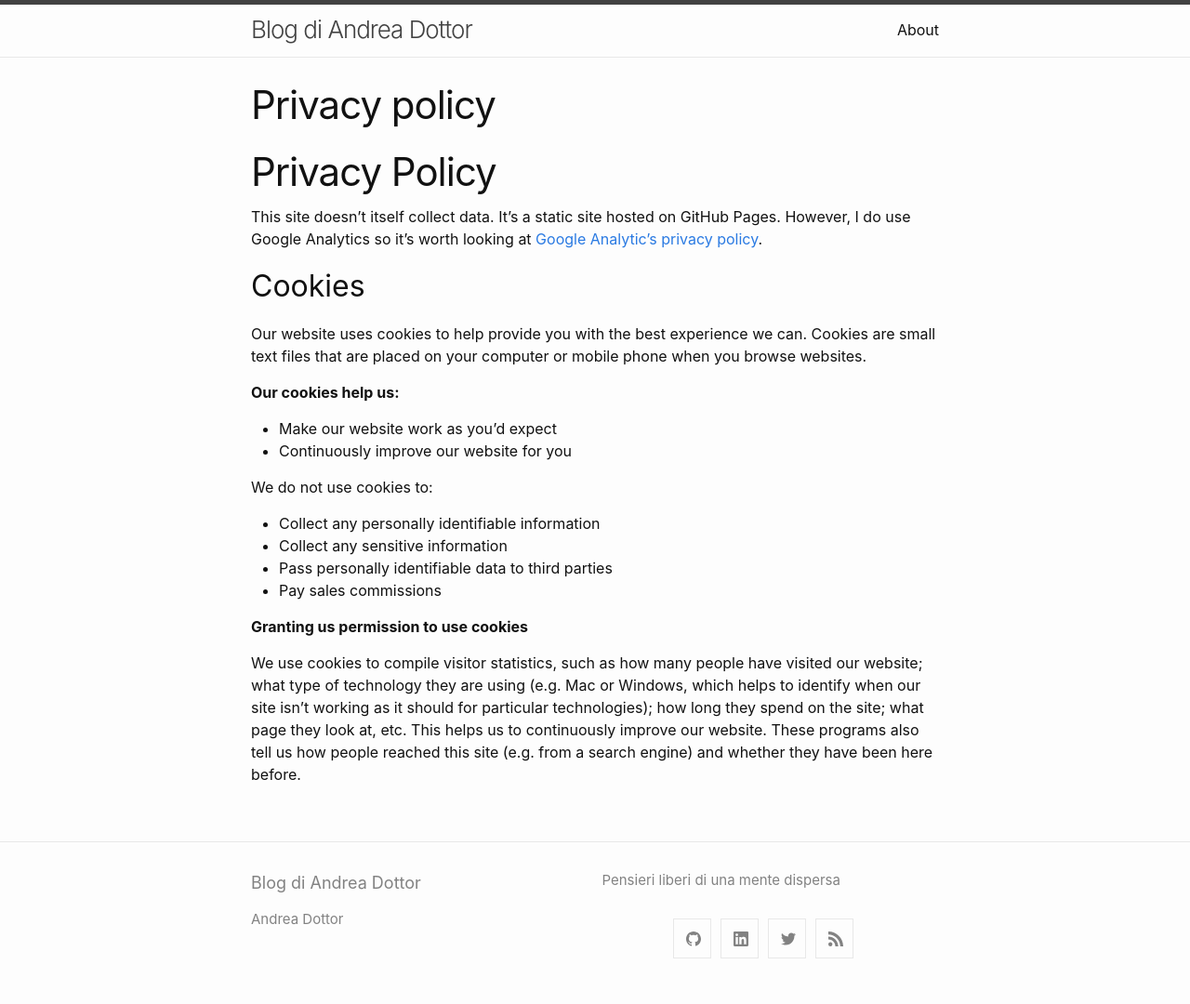
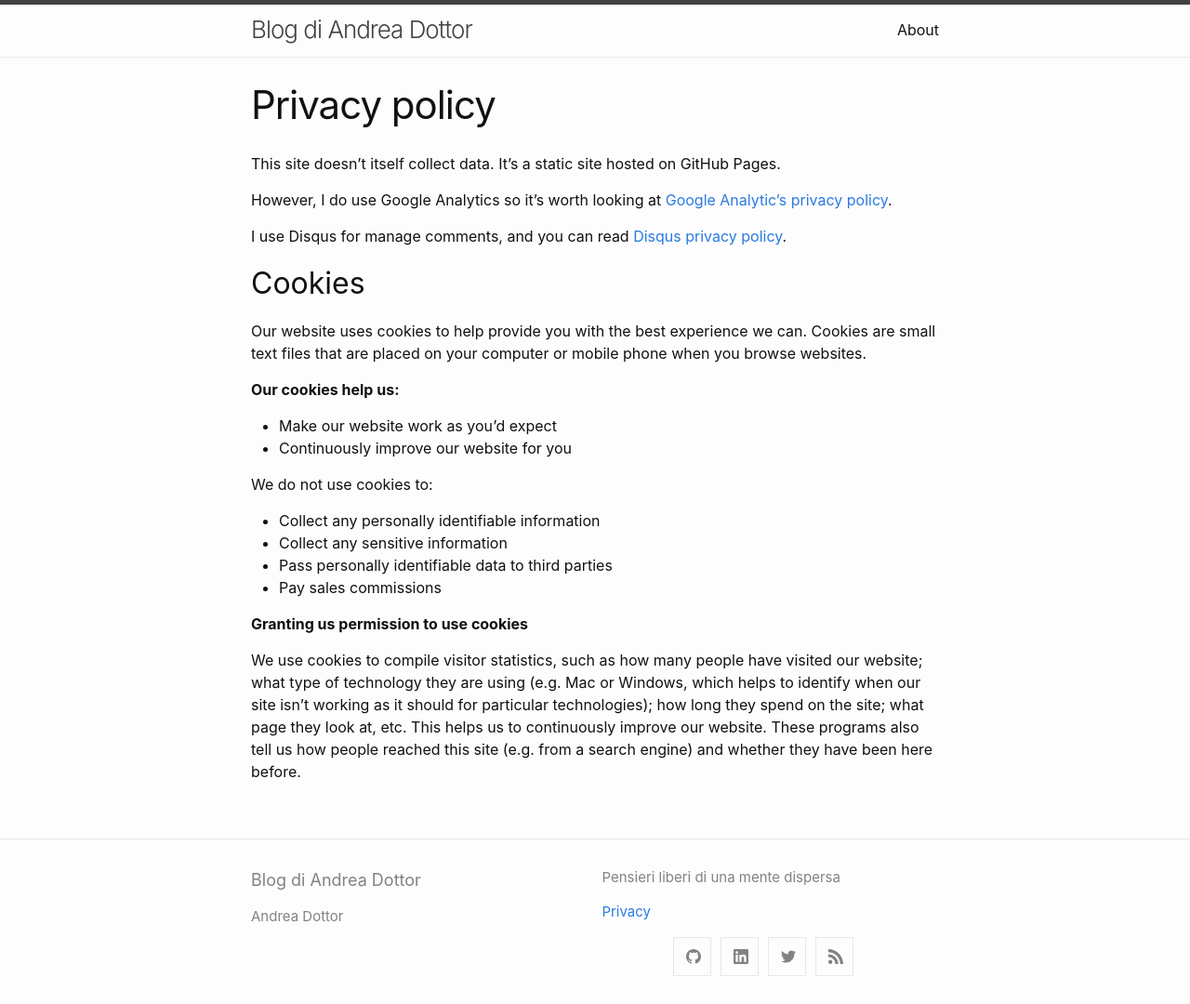
Before and after one commit to andreadottor/abc.dottor.net, a Jekyll site: the page built from privacy.md, in a window 1280 px wide. Shown: the whole page at 93% size. Built offline with Jekyll 4.4.1, drawn with Linux system fonts in a browser that asks for light colours.

Commit message:
update Privacy policy

```diff
--- a/_includes/footer.html
+++ b/_includes/footer.html
@@ -22,6 +22,7 @@
 
       <div class="footer-col one-half">
         <p>{{- site.description | escape -}}</p>
+        <a href="/privacy/" title="Privacy Policy">Privacy</a>
       </div>
 
       <div class="social-links">
--- a/privacy.md
+++ b/privacy.md
@@ -4,10 +4,11 @@ title: Privacy policy
 permalink: /privacy/
 ---
 
-# Privacy Policy
+This site doesn't itself collect data. It's a static site hosted on GitHub Pages.
 
-This site doesn't itself collect data. It's a static site hosted on GitHub Pages.
 However, I do use Google Analytics so it's worth looking at [Google Analytic's privacy policy](http://www.google.com/analytics/learn/privacy.html).
+
+I use Disqus for manage comments, and you can read [Disqus privacy policy](https://help.disqus.com/terms-and-policies/disqus-privacy-policy).
 
 ## Cookies
 
```
